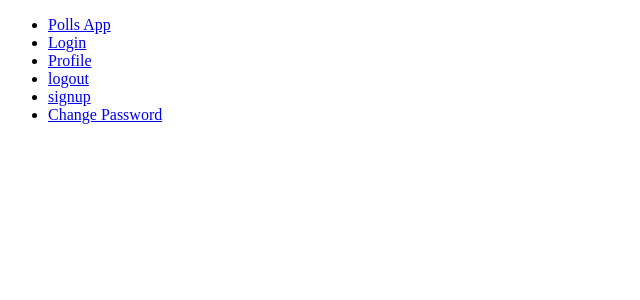
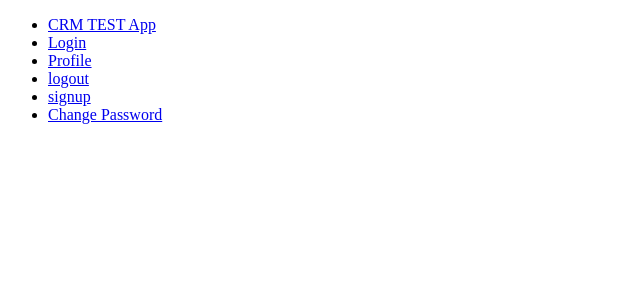
Before and after one commit to OscarDelPino/interface-models, a Django app: page /user_login/index/ in a window 1280 px wide. Shown: the top 300 px of the page, without its empty margins (0-640 px from the left). Run offline with Django 4.2, Linux system fonts and the light colour scheme; parts of the project's set-up code (start-up, migrations or seed data) failed here and were passed over.

Commit message:
changes in the user_login views.py added decorator to require user logged in at cheanging psw view. Changes to the tamplates. Changes to the urls and settings files accordingly

```diff
--- a/modelos_oscar/settings.py
+++ b/modelos_oscar/settings.py
@@ -36,7 +36,7 @@ ALLOWED_HOSTS = [
 # Application definition
 
 INSTALLED_APPS = [
-    "polls.apps.PollsConfig",
+    "crm_test.apps.CrmTestConfig",
     "user_login.apps.UserLoginConfig",
     "django.contrib.admin",
     "django.contrib.auth",
--- a/modelos_oscar/urls.py
+++ b/modelos_oscar/urls.py
@@ -23,5 +23,5 @@ urlpatterns = [
     path("admin/", admin.site.urls),
     path("user_login/", include("user_login.urls")),
     path("accounts/", include("django.contrib.auth.urls")),
-    path("polls/", include("polls.urls")),
+    path("crm/", include("crm_test.urls")),
 ]
--- a/user_login/templates/user_login/index.html
+++ b/user_login/templates/user_login/index.html
@@ -9,7 +9,7 @@
 <body>
     <nav class="nav-default">
         <ul>
-            <li><a href="{% url 'polls:index' %}">Polls App</a></li>
+            <li><a href="{% url 'crm_test:webhook' %}">CRM TEST App</a></li>
             <li><a href="{% url 'user_login:login' %}">Login</a></li>
             <li><a href="{% url 'user_login:profile' %}">Profile</a></li>
             <li><a href="{% url 'user_login:logout' %}">logout</a></li>
--- a/user_login/views.py
+++ b/user_login/views.py
@@ -3,9 +3,12 @@ from django.shortcuts import render
 from django.contrib.auth import views as auth_views
 from django.urls import reverse, reverse_lazy
 from django.views import generic
+from django.utils.decorators import method_decorator
+from django.contrib.auth.decorators import login_required
 
 from .forms import CustomUserRegisterForm
 from .models import UserProfile
+
 
 # Create your views here.
 class CustomSignupView(generic.CreateView):
@@ -43,6 +46,7 @@ class CustomLoginView(auth_views.LoginView):
 class CustomLogoutView(auth_views.LogoutView):
     template_name = "user_login/registration/logged_out.html"
 
+@method_decorator(login_required(login_url='user_login:login'), name='dispatch')
 class CustomPasswordChangeView(auth_views.PasswordChangeView):
     template_name = "user_login/registration/password_change.html"
     success_url = reverse_lazy('user_login:login')
```
Also changed, not shown: db.sqlite3.
